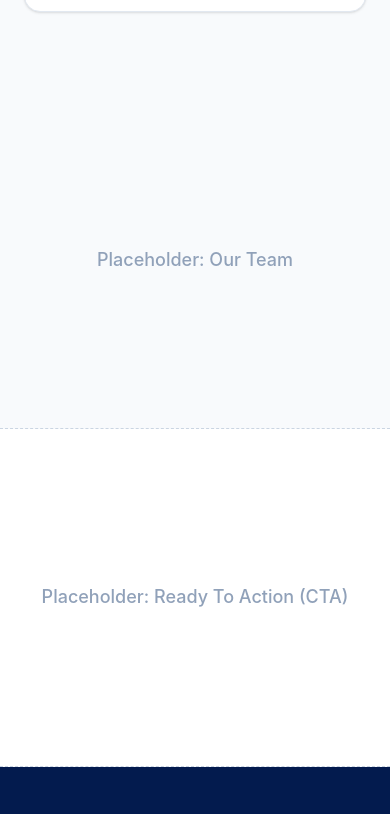
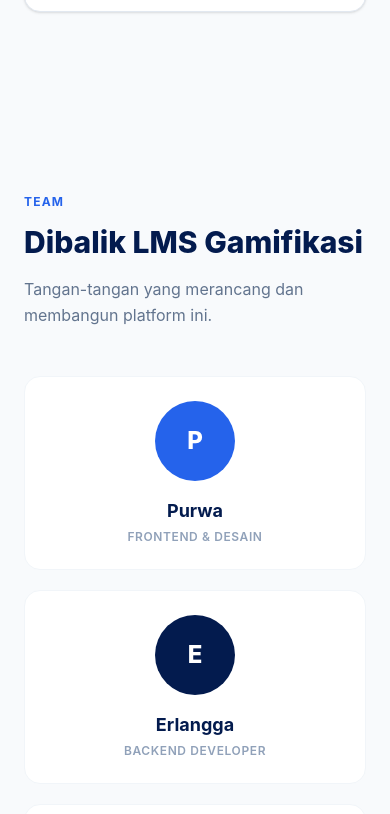
Before and after one commit to AN-maz/tim2-mentorship, a React app in the folder frontend/: page / in a window 390 px wide. Shown: the part 4710-5524 px from the top of the page. Built offline with nearby package versions, Linux system fonts and the light colour scheme; the HTML template or start-up script is replaced by a standard one.

Commit message:
feat: add Rafi Ridwan to Our Team section

```diff
--- a/frontend/package.json
+++ b/frontend/package.json
@@ -11,6 +11,7 @@
   },
   "dependencies": {
     "@tailwindcss/vite": "^4.3.3",
+    "lucide-react": "^1.31.0",
     "react": "^19.2.7",
     "react-dom": "^19.2.7",
     "react-router-dom": "^7.18.2",
--- a/frontend/src/components/landing-page/Our-team.jsx
+++ b/frontend/src/components/landing-page/Our-team.jsx
@@ -1,7 +1,46 @@
+const team = [
+  { initial: "P", name: "Purwa", role: "Frontend & Desain", bg: "bg-primary" },
+  { initial: "E", name: "Erlangga", role: "Backend Developer", bg: "bg-navy" },
+  { initial: "A", name: "A. (mas Aep)", role: "Data & Analisis", bg: "bg-amber-400" },
+  { initial: "Z", name: "Zaid", role: "UI/UX & Dokumentasi", bg: "bg-emerald-400" },
+  { initial: "R", name: "Rafi Ridwan", role: "UI/UX & Designer", bg: "bg-rose-400" },
+];
+
 export default function OurTeam() {
   return (
-    <section className="flex min-h-[40vh] items-center justify-center border-b border-dashed border-slate-300 bg-slate-50">
-      <p className="text-lg font-medium text-slate-400">Placeholder: Our Team</p>
+    <section id="tim" className="py-24">
+      <div className="max-w-6xl mx-auto px-6">
+        <div className="max-w-2xl">
+          <span className="text-xs font-bold text-primary tracking-widest uppercase">
+            Team
+          </span>
+          <h2 className="mt-3 text-3xl md:text-4xl font-extrabold text-navy">
+            Dibalik LMS Gamifikasi
+          </h2>
+          <p className="mt-4 text-slate-500 leading-relaxed">
+            Tangan-tangan yang merancang dan membangun platform ini.
+          </p>
+        </div>
+
+        <div className="grid sm:grid-cols-2 lg:grid-cols-4 gap-5 mt-12">
+          {team.map(({ initial, name, role, bg }) => (
+            <div
+              key={name}
+              className="bg-white rounded-2xl p-6 text-center border border-slate-100 hover:shadow-lg transition"
+            >
+              <div
+                className={`w-20 h-20 mx-auto rounded-full ${bg} text-white flex items-center justify-center text-2xl font-extrabold`}
+              >
+                {initial}
+              </div>
+              <h3 className="mt-4 font-bold text-navy text-lg">{name}</h3>
+              <div className="text-xs text-slate-400 font-semibold uppercase tracking-wider mt-1">
+                {role}
+              </div>
+            </div>
+          ))}
+        </div>
+      </div>
     </section>
-  )
+  );
 }
```
Also changed, not shown: 1 other file (tests, documents, lock files or other folders).
